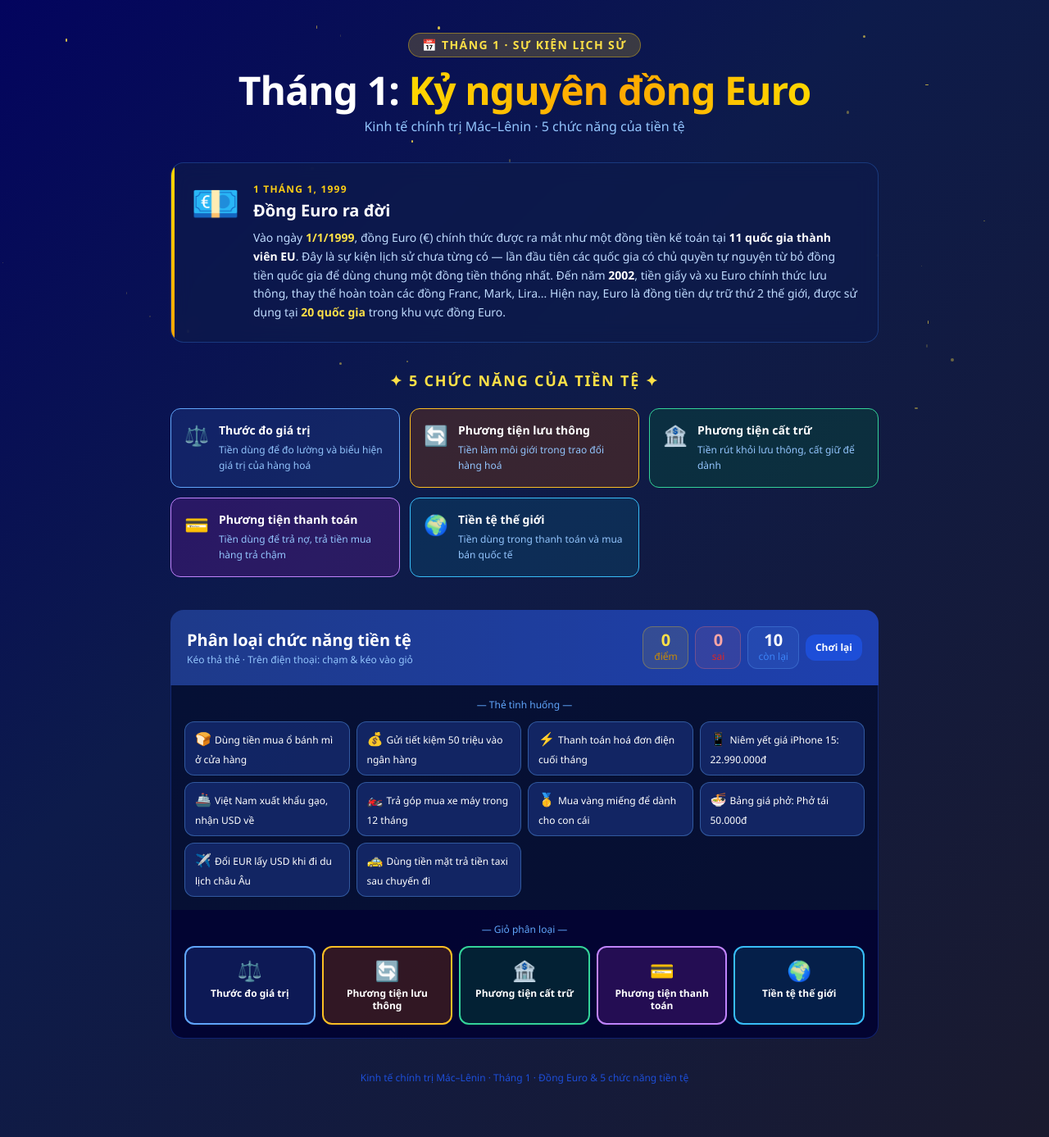
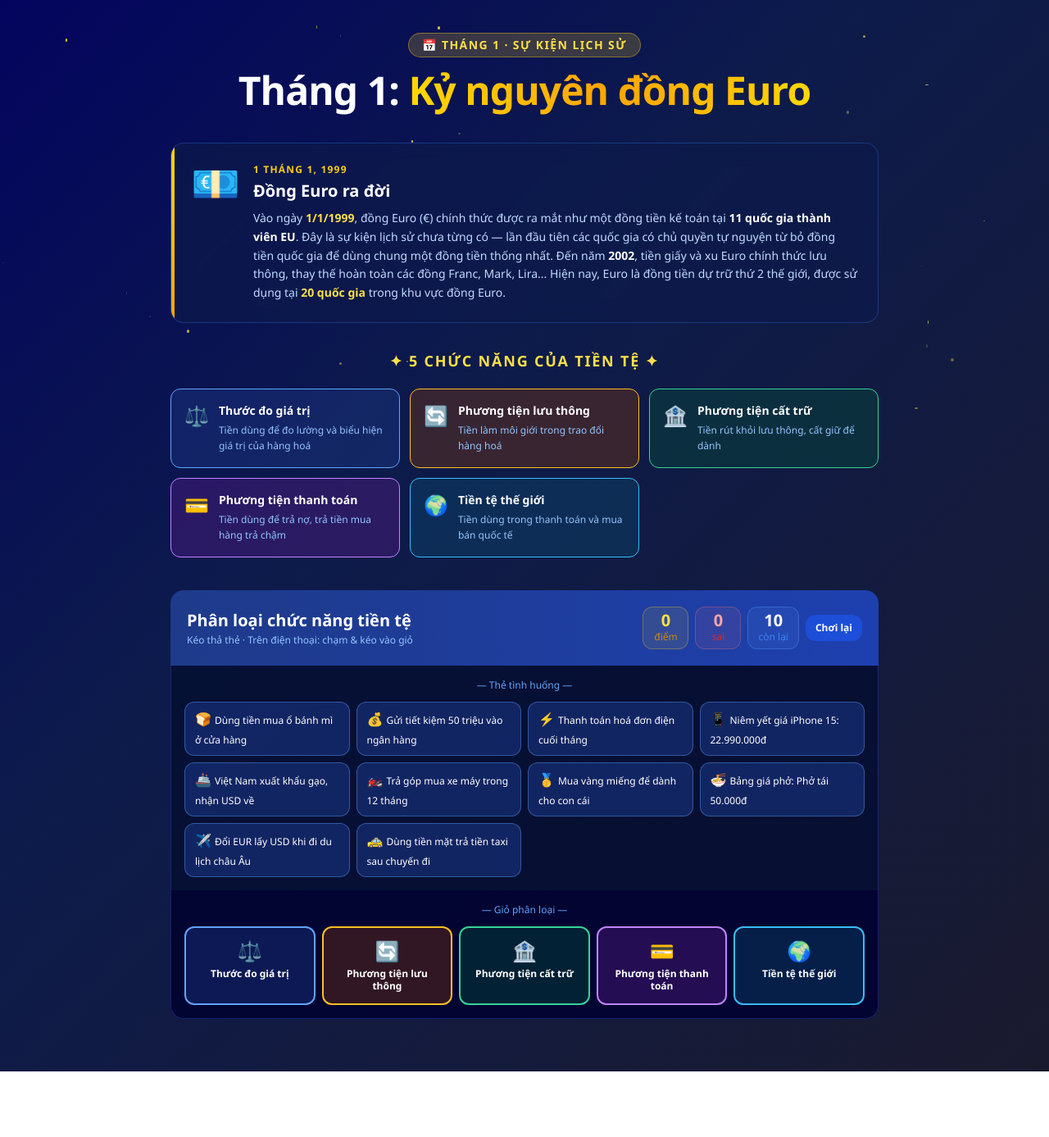
Before and after one commit to huynd4104/MLN122_web, a React (Vite) app: page / in a window 1280 px wide. Shown: the whole page at 82% size. After the commit the page ends 1307 px from the top, so only its background shows below. Built offline with nearby package versions, Linux system fonts and the light colour scheme.

Commit message:
Remove subject strings

```diff
--- a/src/App.jsx
+++ b/src/App.jsx
@@ -244,9 +244,6 @@ export default function EuroPage() {
                             Kỷ nguyên đồng Euro
                         </span>
                     </motion.h1>
-                    <motion.p className="text-blue-300 text-sm sm:text-base mt-2" initial={{ opacity: 0 }} animate={{ opacity: 1 }} transition={{ delay: 0.5 }}>
-                        Kinh tế chính trị Mác–Lênin · 5 chức năng của tiền tệ
-                    </motion.p>
                 </motion.header>
 
                 {/* ── EVENT CARD ── */}
@@ -388,9 +385,6 @@ export default function EuroPage() {
                     </div>
                 </motion.section>
 
-                <motion.footer className="text-center mt-10 text-blue-700 text-xs" initial={{ opacity: 0 }} animate={{ opacity: 1 }} transition={{ delay: 1.2 }}>
-                    Kinh tế chính trị Mác–Lênin · Tháng 1 · Đồng Euro & 5 chức năng tiền tệ
-                </motion.footer>
             </div>
         </div>
     );
```
